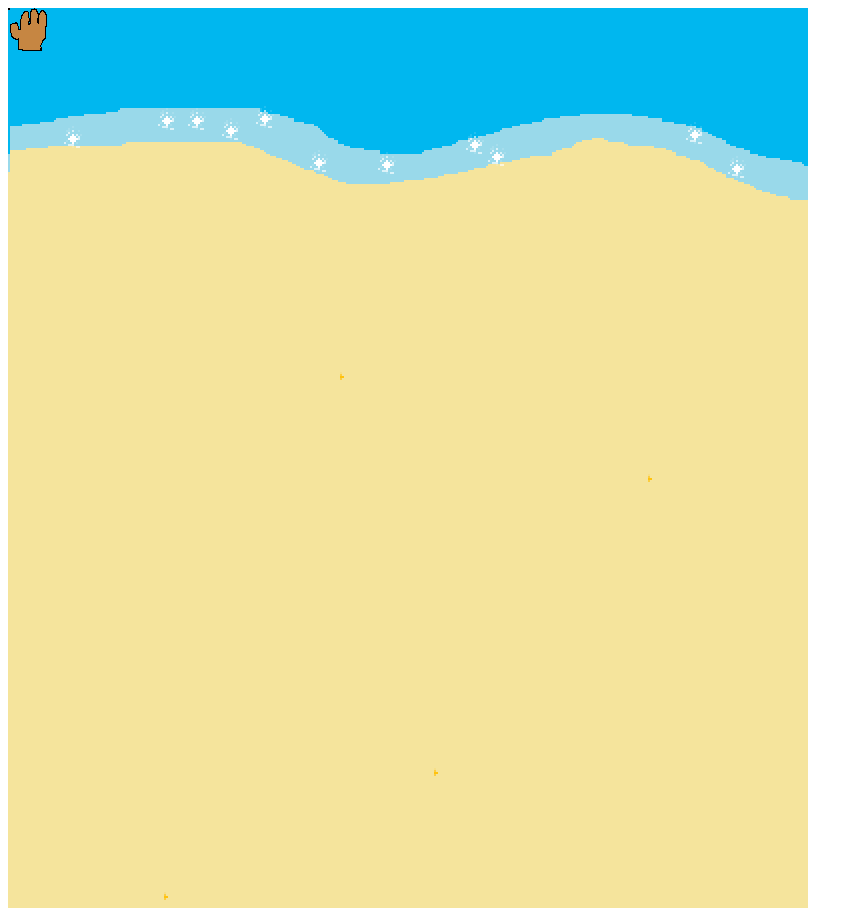
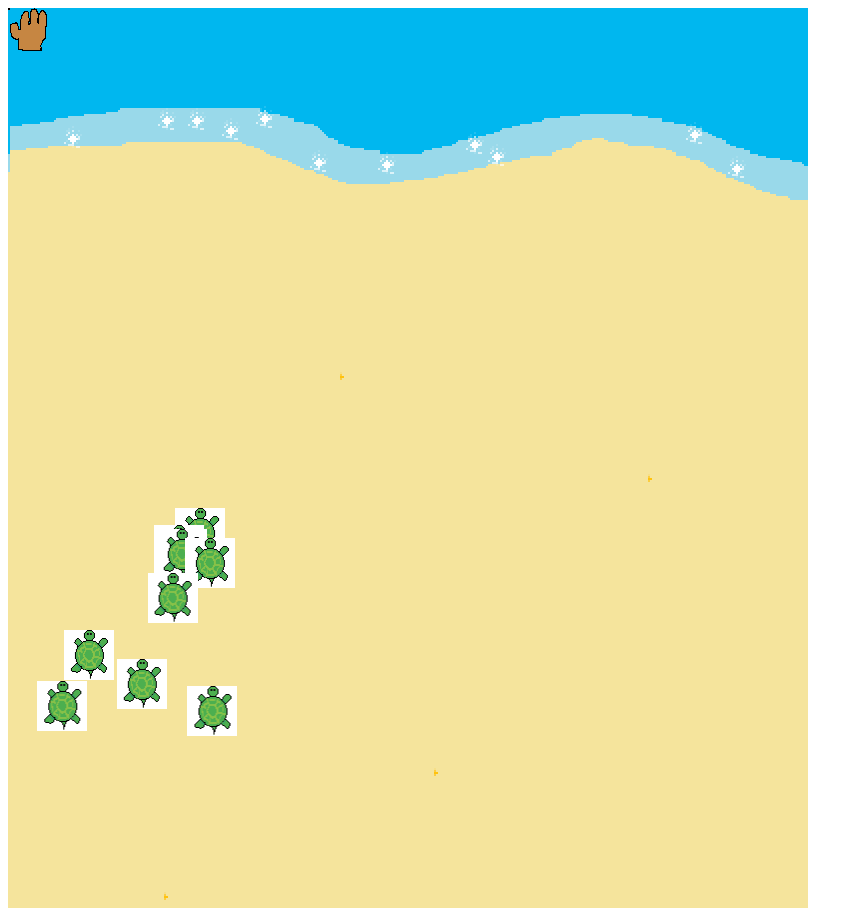
Before and after one commit to sbackus/SaveTheTurtles, a plain HTML site: page index.html in a window 1280 px wide. Shown: the whole page, without its empty margins (0-863 px from the left). Drawn offline with nearby package versions, Linux system fonts and the light colour scheme.

Commit message:
turtles move toward the water

```diff
--- a/index.html
+++ b/index.html
@@ -7,7 +7,7 @@
 <body>
 <canvas id="gameCanvas" width="800" height="900"></canvas>
 <script src="https://ajax.googleapis.com/ajax/libs/jquery/2.1.3/jquery.min.js"></script>
-
+<script type="text/javascript" src="scripts/turtle.js"></script>
 <script type="text/javascript" src="scripts/imageLoader.js"></script>
 <script type="text/javascript" src="scripts/game.js"></script>
 
--- a/scripts/game.js
+++ b/scripts/game.js
@@ -68,17 +68,29 @@ $(document).keyup(function(e){
 
 
 function init(){
+	turtles = [];
 	loop();
 	// DON'T PUT ANYTHING AFTER THE GAME LOOP STARTS!
 }
 
 function update(){
-
+	if ( Math.random() > 0.98 ){
+		turtles.push(new Turtle(200 * Math.random(),800));
+	}
+	for (const turtle of turtles){
+		turtle.update();
+	}
 }
 
 function render(){
+
+
 	//draw background beach image
 	gameCanvas.drawImage(images[0], 0, 0);
+
+	for (var turtle of turtles){
+		turtle.draw();
+	}
 
 	//draw hand
 	gameCanvas.drawImage(images[1], mouseX, mouseY)
@@ -88,6 +100,6 @@ gameCanvas.font = "bold 50px monaco";
 gameCanvas.fillStyle = "white";
 gameCanvas.fillText("loading",gameWidth/2-100,gameHeight/2);
 
-loadImages(["images/beach.png", "images/open-hand.png"]);
+loadImages(["images/beach.png", "images/open-hand.png", "images/turtle.gif"]);
 
 checkImages();
--- /dev/null
+++ b/scripts/turtle.js
@@ -0,0 +1,14 @@
+function Turtle(x,y) {
+	this.image = images[2];
+	this.x = x;
+	this.y = y;
+
+
+	this.draw =  function(){
+		gameCanvas.drawImage(this.image, this.x, this.y);
+	}
+
+	this.update = function(){
+		this.y -= 1;
+	}
+}
```
Also changed, not shown: images/turtle.gif (added).
